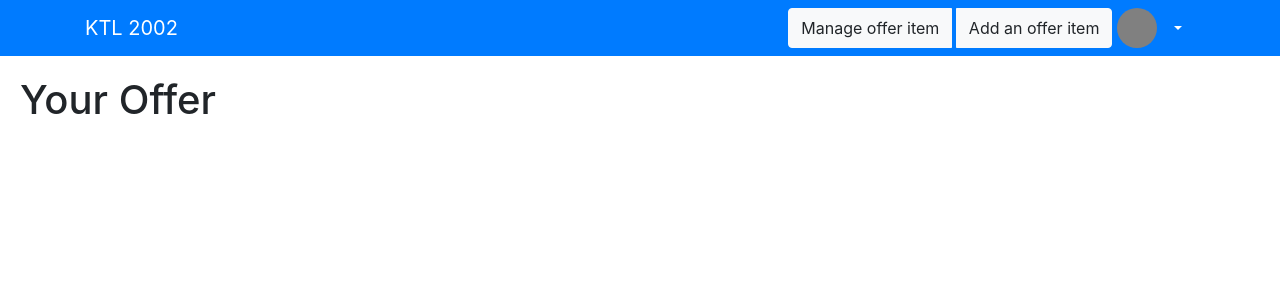
After one commit to winniechang0/KTL2002_webapp, a Django app: page /manage/ in a window 1280 px wide. The commit adds this page. Shown: the top 300 px of the page. Run offline with Django 3.2, Linux system fonts and the light colour scheme; the visitor is signed in with stand-in values (Sample User, id 1); data that the repository does not hold is empty.

Commit message:
add manage view

```diff
--- a/KTL2002/urls.py
+++ b/KTL2002/urls.py
@@ -28,4 +28,5 @@ urlpatterns = [
     path('login/', auth_views.auth_login, name='login'),
     path('logout/',LogoutView, name='logout'),
     path('search/', SearchPage, name='search_result'),
+    path('manage/',ManageView, name='manage'),
 ]
--- a/products/templates/base.html
+++ b/products/templates/base.html
@@ -26,9 +26,11 @@
     {% include 'nav.html' %}
 
 
-
+    <div style="padding:20px">
 
     {% block body %}{% endblock %}
+
+    </div>
 
     <!-- Optional JavaScript; choose one of the two! -->
 
--- /dev/null
+++ b/products/templates/manage.html
@@ -0,0 +1,24 @@
+{% extends 'base.html' %}
+{% block body %}
+
+<div>
+    <h1>Your Offer</h1>
+    {% for result in Offer %}
+    <div style="width:250px; display: inline-block; padding:5px; margin:5px;vertical-align:text-top" class="border rounded">
+        <!-- <div>{{result.user.username}}</div> -->
+        <!-- <div style="font-size: 10px;">{{result.user.profileuser.location_station.station_name}}</div> -->
+        <div><b>{{result.Offer_key.Product_title}}</b></div>
+        <!-- {{result.Product_image}} -->
+        {% if result.Offer_key.Product_image and result.Offer_key.Product_image.strip %}
+        <div style="height: 200px;width: 200px;"><img src="{{result.Offer_key.Product_image}}" width="200px" /></div>
+
+        {% else %}
+        <div style="width: 200px;height:200px;background-color: darkgrey;padding: auto;">No Image</div>
+        {% endif %}
+        <!-- <button class="btn btn-primary" onclick="AjaxFormSubmit()" href="#" id="{{ forloop.counter }}">Like</button> -->
+    </div>
+    {% endfor %}
+</div>
+
+
+{% endblock %}
--- a/products/templates/nav.html
+++ b/products/templates/nav.html
@@ -7,7 +7,7 @@
             {% if user.is_authenticated %}
             <div style="display:flex">
                 <div class="btn-group" role="group" aria-label="Basic example">
-                    <button type="button" class="btn btn-light">Manage offer item</button>&nbsp;
+                    <button type="button" class="btn btn-light" onclick="location.href='/manage/'">Manage offer item</button>&nbsp;
                     <button type="button" class="btn btn-light" onClick="location.href='/add/'">Add an offer item</button>
                 </div>
                 &nbsp;
--- a/products/views.py
+++ b/products/views.py
@@ -43,16 +43,15 @@ class ProductDetailView(DetailView):
     template_name = 'product_detail.html'
 
 def AddOfferView(request):
-    # for i in range(1,12088):
-    #     try :
-    #         user = User.objects.get(id = i)
-    #         Profile = UserProfile2()
-    #         Profile.user = user
-    #         Profile.location_station = Station.objects.get(station_id = user.last_name)
-    #         Profile.save()
-    #     except user.DoesNotExist:
-    #         print('User Does Not Exist')
-    # print('finish')
+    for i in range(1,12088):
+        try :
+            user = User.objects.get(id = i)
+            user.set_password(raw_password="000000")
+            user.save()
+        except user.DoesNotExist:
+            print('User Does Not Exist')
+    print('finish')
+
 
 
     return render(request, 'add_offer.html')
@@ -101,3 +100,9 @@ def SearchPage(request):
 
     params = {'products':offer, 'search':srh, 'sorted_location':location_sort}
     return render(request,'search.html', params)
+
+
+def ManageView(request):
+    myOffer = Offer.objects.filter(user=request.user)
+    params = {'Offer':myOffer}
+    return render(request, 'manage.html',params)
```
Also changed, not shown: products/templates/search.html (+6 -1 lines).
